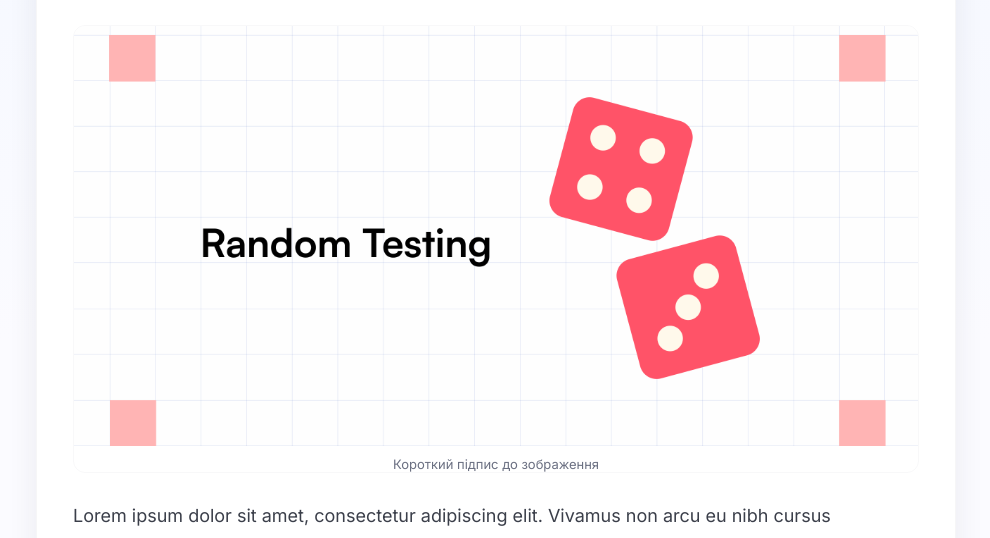
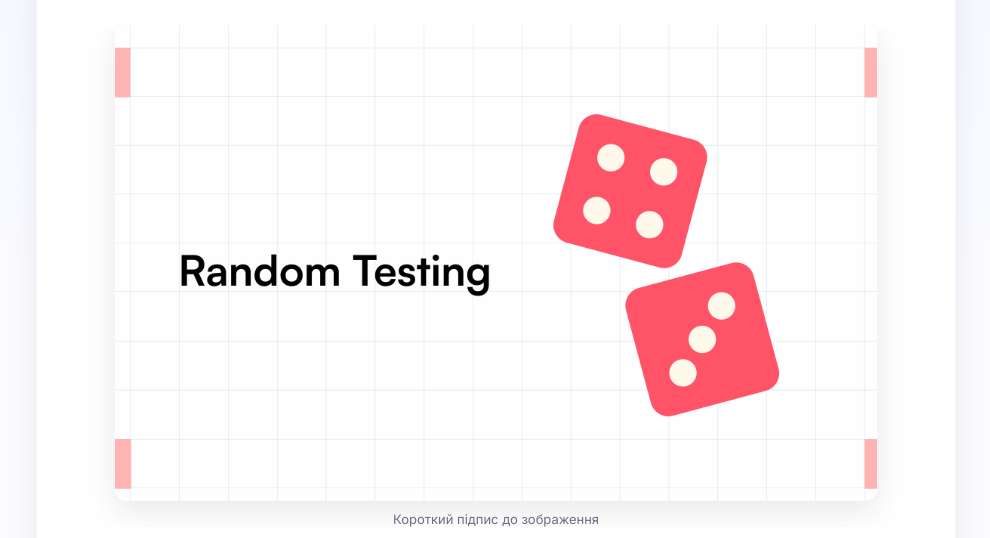
Before and after one commit to Danpsyper/Newslog, a plain HTML site: page News3.html in a window 1280 px wide. Shown: the part 179-717 px from the top of the page, without its empty margins (144-1134 px from the left). Drawn offline with Linux system fonts and the light colour scheme.

Commit message:
improved images on mobile and desktop

```diff
--- a/News3.html
+++ b/News3.html
@@ -3,7 +3,7 @@
 <head>
     <meta charset="UTF-8" />
     <meta name="viewport" content="width=device-width, initial-scale=1.0"/>
-    <title>Testing3</title>
+    <title>Testing2</title>
 
     <link href="https://fonts.googleapis.com/css2?family=Inter:wght@300;400;600&family=Montserrat:wght@600;700&display=swap" rel="stylesheet">
 
@@ -60,18 +60,21 @@
         }
 
         .hero{
-            margin: 28px auto;
-            border-radius: 12px;
+            margin: 28px 0;
             overflow: hidden;
-            border: 1px solid rgba(34,34,59,0.03);
+            position: relative;
+            display: block;
         }
 
         .article-img{
-            display:block;
-            width:100%;
-            height: 420px;
+            display: block;
+            width: 100%;
+            height: auto;
+            aspect-ratio: 16/9;
             object-fit: cover;
             object-position: center;
+            margin: 0 auto;
+            border-radius: 10px;
         }
 
         figcaption{
@@ -108,6 +111,21 @@
             box-shadow: 0 6px 18px rgba(255,170,40,0.12);
             border: 0;
         }
+
+        @media (min-width: 769px) {
+            .article-img {
+                width: 90%;
+                max-width: 1100px;
+                aspect-ratio: 16/10;
+                height: auto;
+                border-radius: 12px;
+                object-fit: cover;
+                box-shadow: 0 10px 32px rgba(34,34,59,0.10);
+                display: block;
+                margin: 0 auto;
+            }
+        }
+
     </style>
 </head>
 <body>
```
Also changed, not shown: News1.html (+24 -9 lines), News2.html (+24 -6 lines), News4.html (+25 -7 lines), News5.html (+25 -7 lines).
